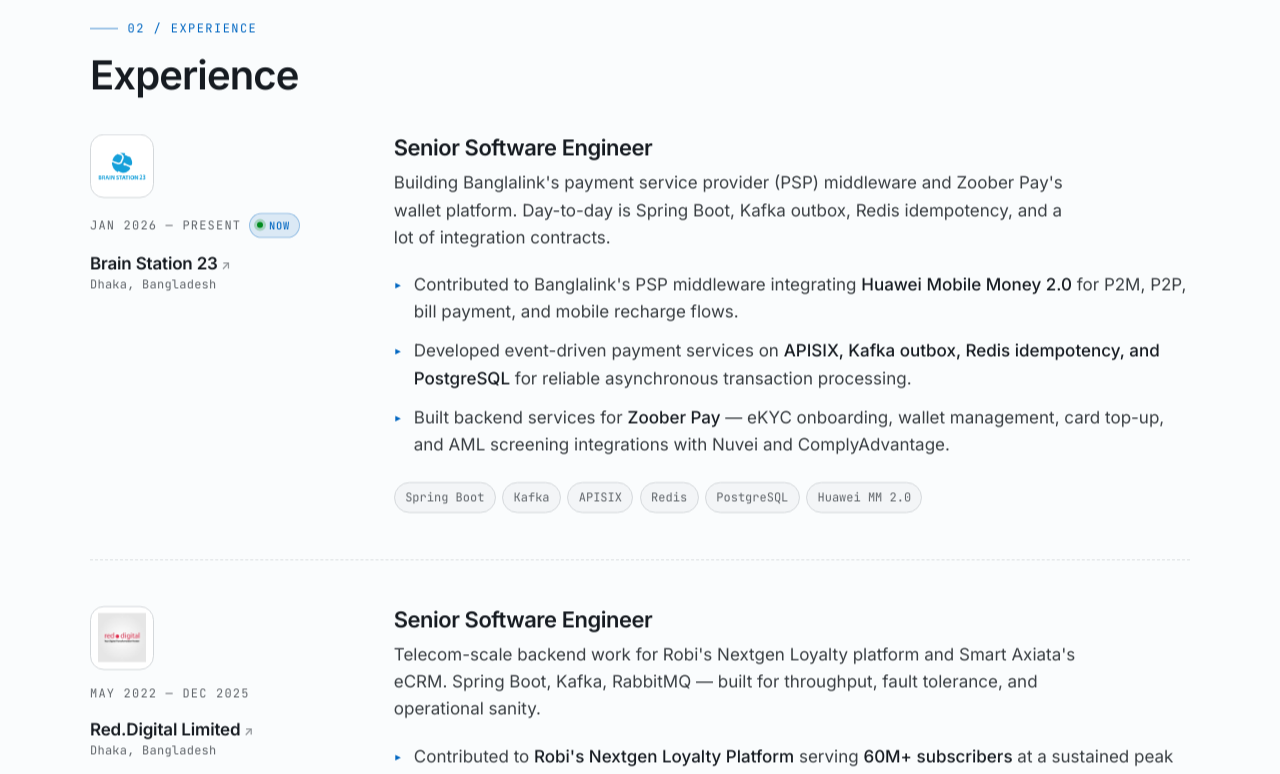
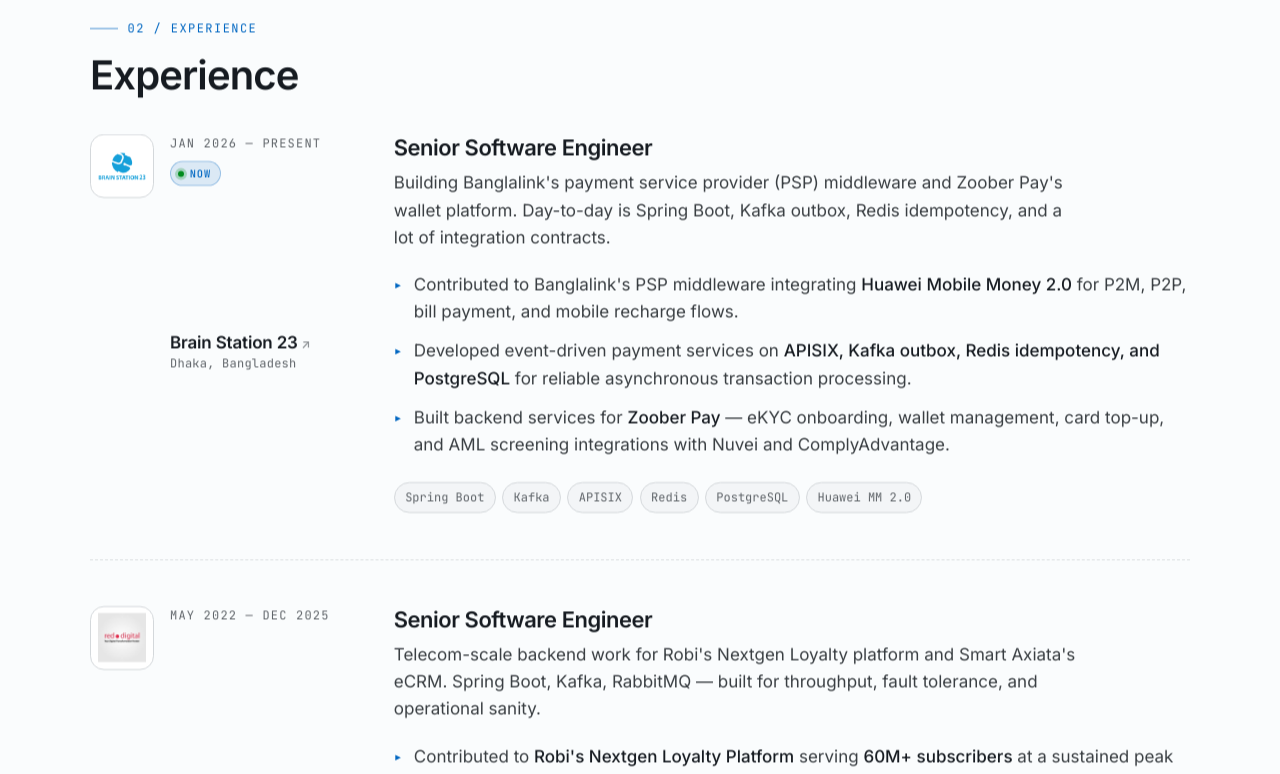
Before and after one commit to samratalamshanto/portfolio, a React (Vite) app: page / in a window 1280 px wide. Shown: the part 1980-2754 px from the top of the page. Built offline with nearby package versions, Linux system fonts and the light colour scheme.

Commit message:
update css
update css

```diff
--- a/src/components/Education/Education.css
+++ b/src/components/Education/Education.css
@@ -73,6 +73,7 @@
 .edu-card__result {
   display: inline-flex;
   align-self: start;
+  justify-self: start;
   margin-top: 0.5rem;
   padding: 0.35rem 0.75rem;
   font-family: var(--ff-mono);
@@ -86,12 +87,15 @@
 }
 
 @media (max-width: 640px) {
+  /* Keep logo left, text right — mirrors the Experience meta layout. */
   .edu-card {
-    grid-template-columns: 1fr;
+    grid-template-columns: 72px minmax(0, 1fr);
+    gap: 1rem;
     padding: 1.5rem;
+    align-items: start;
   }
   .edu-card__media {
-    width: 88px;
-    height: 88px;
+    width: 72px;
+    height: 72px;
   }
 }
--- a/src/components/Experience/Experience.css
+++ b/src/components/Experience/Experience.css
@@ -8,10 +8,28 @@
 }
 .role:first-child { border-top: none; padding-top: 0; }
 
+/* Logo left, period + company stacked to its right — reads like a card header. */
 .role__meta {
-  display: flex;
-  flex-direction: column;
-  gap: 0.9rem;
+  display: grid;
+  grid-template-columns: 64px minmax(0, 1fr);
+  grid-template-rows: auto auto;
+  column-gap: 1rem;
+  row-gap: 0.15rem;
+  align-items: start;
+}
+.role__logo,
+.role__logo-link {
+  grid-row: 1 / span 2;
+  align-self: start;
+}
+.role__period {
+  grid-column: 2;
+  grid-row: 1;
+  margin-bottom: 0.1rem;
+}
+.role__company {
+  grid-column: 2;
+  grid-row: 2;
 }
 .role__period {
   display: inline-flex;
@@ -161,29 +179,4 @@
 
 @media (max-width: 820px) {
   .role { grid-template-columns: 1fr; gap: 1.25rem; }
-
-  /* Compact horizontal meta strip — logo left, period + company stacked right.
-     Saves vertical space and reads like a card header. */
-  .role__meta {
-    display: grid;
-    grid-template-columns: 64px minmax(0, 1fr);
-    grid-template-rows: auto auto;
-    column-gap: 1rem;
-    row-gap: 0.15rem;
-    align-items: start;
-  }
-  .role__logo,
-  .role__logo-link {
-    grid-row: 1 / span 2;
-    align-self: start;
-  }
-  .role__period {
-    grid-column: 2;
-    grid-row: 1;
-    margin-bottom: 0.1rem;
-  }
-  .role__company {
-    grid-column: 2;
-    grid-row: 2;
-  }
 }
```
